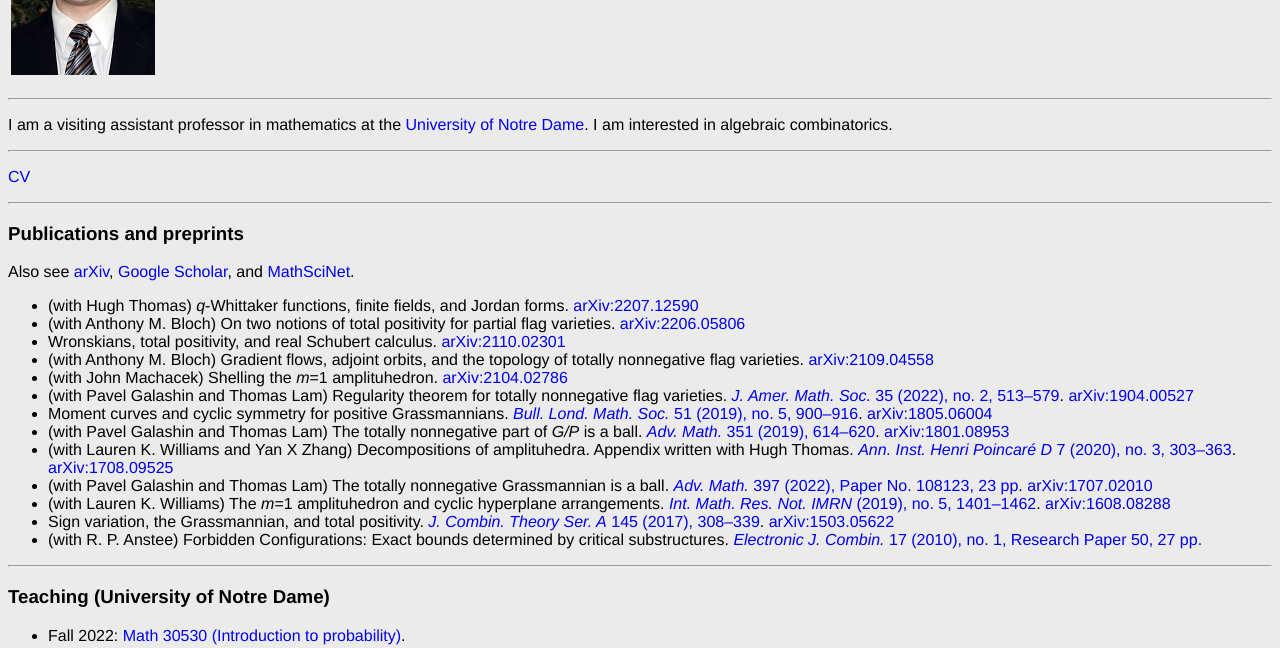
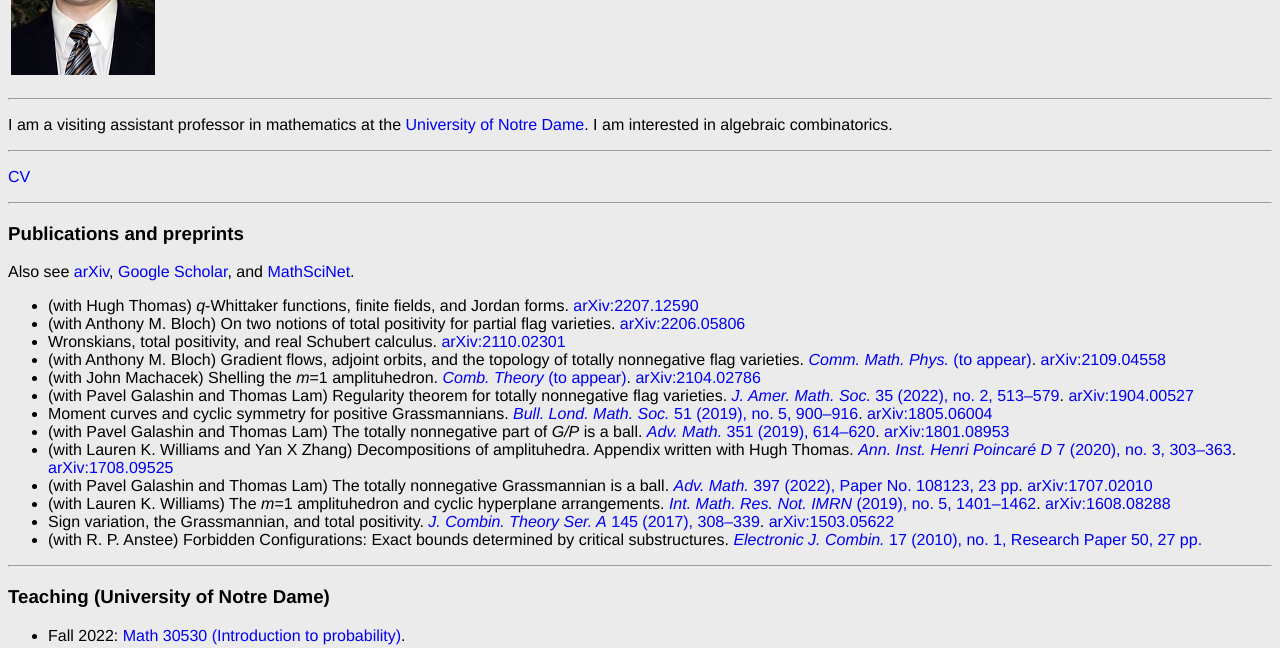
Before and after one commit to snkarp/snkarp.github.io, a plain HTML site: page index.html in a window 1280 px wide. Shown: the part 152-800 px from the top of the page. Drawn offline with Linux system fonts and the light colour scheme.

Commit message:
Add files via upload

```diff
--- a/index.html
+++ b/index.html
@@ -74,9 +74,9 @@ Also see <a href="https://arxiv.org/search/?searchtype=author&query=&quot;Steven
 
 <li>Wronskians, total positivity, and real Schubert calculus. <a href="https://arxiv.org/abs/2110.02301">arXiv:2110.02301</a>
 
-<li>(with Anthony M. Bloch) Gradient flows, adjoint orbits, and the topology of totally nonnegative flag varieties. <a href="https://arxiv.org/abs/2109.04558">arXiv:2109.04558</a>
+<li>(with Anthony M. Bloch) Gradient flows, adjoint orbits, and the topology of totally nonnegative flag varieties. <a href="https://doi.org/10.1007/s00220-022-04540-5"><i>Comm. Math. Phys.</i> (to appear)</a>. <a href="https://arxiv.org/abs/2109.04558">arXiv:2109.04558</a>
 
-<li>(with John Machacek) Shelling the <i>m</i>=1 amplituhedron. <a href="https://arxiv.org/abs/2104.02786">arXiv:2104.02786</a>
+<li>(with John Machacek) Shelling the <i>m</i>=1 amplituhedron. <a href="https://escholarship.org/uc/combinatorial_theory"><i>Comb. Theory</i> (to appear)</a>. <a href="https://arxiv.org/abs/2104.02786">arXiv:2104.02786</a>
 
 <li>(with Pavel Galashin and Thomas Lam) Regularity theorem for totally nonnegative flag varieties. <a href="https://doi.org/10.1090/jams/983"><i>J. Amer. Math. Soc.</i> 35 (2022), no. 2, 513&ndash;579</a>. <a href="https://arxiv.org/abs/1904.00527">arXiv:1904.00527</a>
 
```
Also changed, not shown: 1 other file.
